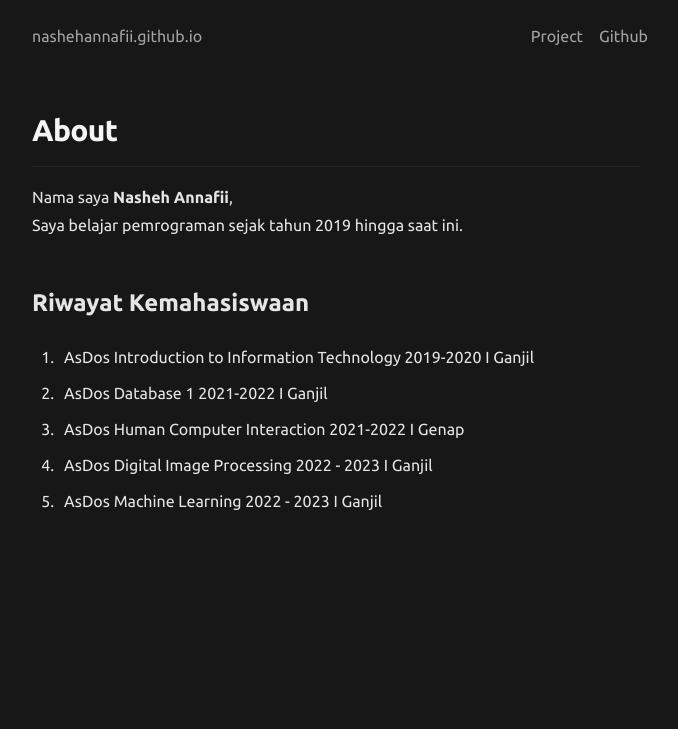
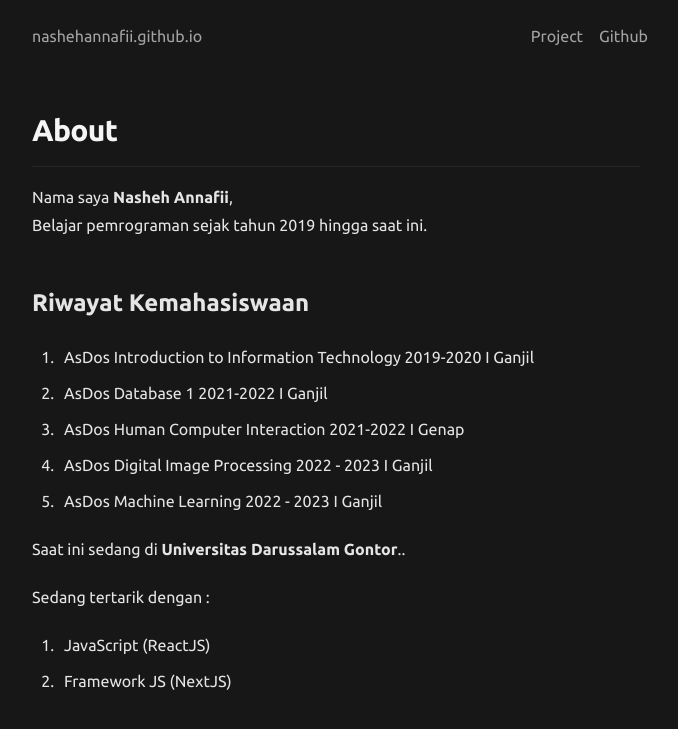
Before and after one commit to nashehannafii/nasheh.github.io, a Jekyll site: the page built from about.markdown, in a window 1280 px wide. Shown: the top 729 px of the page, without its empty margins (304-982 px from the left). Built offline with Jekyll 4.4.1, drawn with Linux system fonts in a browser that asks for light colours.

Commit message:
[Nasheh]=>[Update about]

```diff
--- a/about.markdown
+++ b/about.markdown
@@ -4,7 +4,7 @@ title: About
 permalink: /about/
 ---
 
-Nama saya **Nasheh Annafii**, <br> Saya belajar pemrograman sejak tahun 2019 hingga saat ini.
+Nama saya **Nasheh Annafii**, <br> Belajar pemrograman sejak tahun 2019 hingga saat ini.
 
 ## Riwayat Kemahasiswaan
 1. AsDos Introduction to Information Technology 2019-2020 I Ganjil
@@ -12,3 +12,11 @@ Nama saya **Nasheh Annafii**, <br> Saya belajar pemrograman sejak tahun 2019 hin
 3. AsDos Human Computer Interaction 2021-2022 I Genap
 4. AsDos Digital Image Processing 2022 - 2023 I Ganjil
 5. AsDos Machine Learning 2022 - 2023 I Ganjil
+
+Saat ini sedang di **Universitas Darussalam Gontor**..
+<br>
+
+Sedang tertarik dengan :
+
+1. JavaScript (ReactJS)
+2. Framework JS (NextJS)
```
